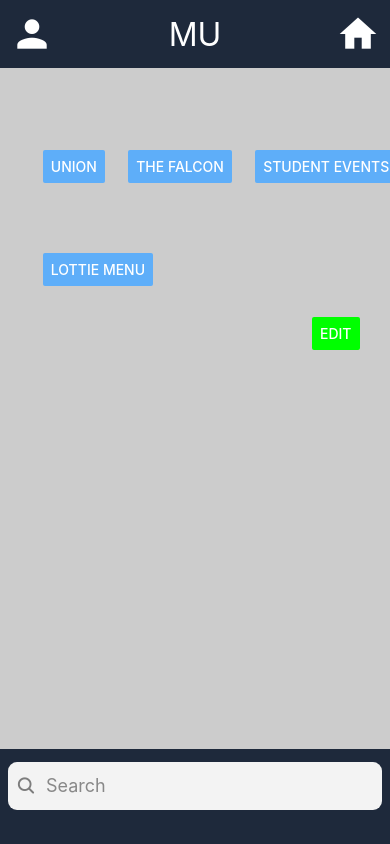
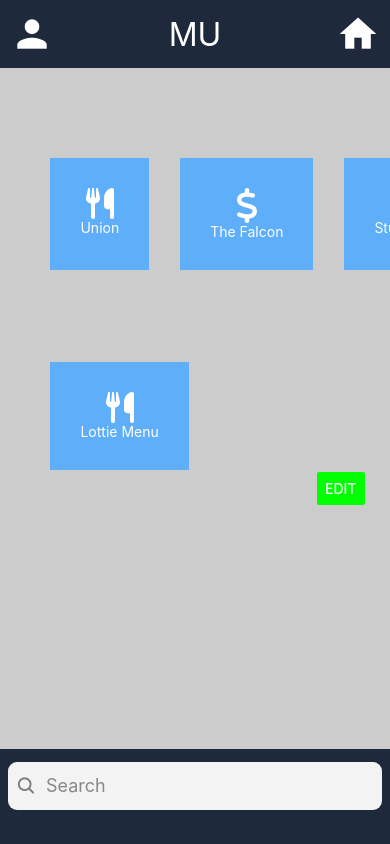
Before and after one commit to timothymlee/MURCApp-Fork-, a React Native app: screen / in a window 390 px wide. Built offline with nearby package versions, Linux system fonts and the light colour scheme; no server answers; the database is empty.

Commit message:
replaced buttons with touchableOpacity and made them more in Messiah Style

```diff
--- a/screens/index.tsx
+++ b/screens/index.tsx
@@ -1,4 +1,4 @@
-import { StyleSheet, Button, View, Linking,} from "react-native";
+import { StyleSheet, Button, View, Linking, TouchableOpacity, Image, Text} from "react-native";
 import React, { useState, useEffect } from 'react';
 import * as WebBrowser from 'expo-web-browser';
 import { NoUnusedFragmentsRule } from "graphql";
@@ -49,6 +49,9 @@ let resources ={
   resourceDestinations: ['https://union.messiah.edu/menu/', 'http://falcon.messiah.edu/menu/',
 'https://www.messiah.edu/a/sso/sso.php?url=https://www.messiah.edu/student-events', 'https://tour.messiah.edu/campus-map/',
 'https://www.messiah.edu/a/sso/sso.php?url=https://www.messiah.edu/download/downloads/id/9433/Lottie_thisweek.pdf'],
+ resourceImages: [require("./../src/assets/img/food.png"), require("./../src/assets/img/dollar.png"),
+  require("./../src/assets/img/calander.png"),
+  require("./../src/assets/img/book.png"), require("./../src/assets/img/food.png")],
   editing: false,
   positions: [],
   switch: [],
@@ -99,7 +102,7 @@ function  MapGrid (sources){
     sourceButtons.push(ResourceButtons(resources.resourcesList[resources.positions[i]],
       //sources.dest(resources.resourceDestinations[i]),
       resources.resourceDestinations[resources.positions[i]],
-      resources.positions[i]));
+      resources.positions[i],));
   }
   /*useful for position testing
   console.log("Position array V");
@@ -166,19 +169,20 @@ function ResourceButtons (name, destination, position) {
 
   }
 
-  const image = {uri: "https://pbs.twimg.com/media/FdxI4qIXwAE28_5?format=jpg&name=4096x4096"};
+  let rButton =<TouchableOpacity
+  //color={styles.resourceButtons.color}
+  style={styles.opacityWrapper}
+  //title={name+""}
+  onPress={onMouseEnter}
 
-  let rButton =<Button
-  color={styles.resourceButtons.color}
-  //style={styles.resourceButtons}
-  title={name+""}
-  onPress={onMouseEnter}
-  on
   >
-  </Button>
+    <Image source={resources.resourceImages[position]}/>
+    <Text style={{color: "#ffffff"}}>{name}</Text>
+  </TouchableOpacity>
   let finalCard = <View style={styles.resourceButtons}
   >
   {rButton}
+
 
   </View>
 
@@ -220,7 +224,13 @@ let styles = StyleSheet.create({
     bottom:"20%",
     marginLeft: "80%",
     position: "absolute",
+    padding: 5
 
 
+  },
+  opacityWrapper: {
+    alignItems: 'center',
+    backgroundColor: '#5EAEF9',
+    padding: 30
   }
 });
```
